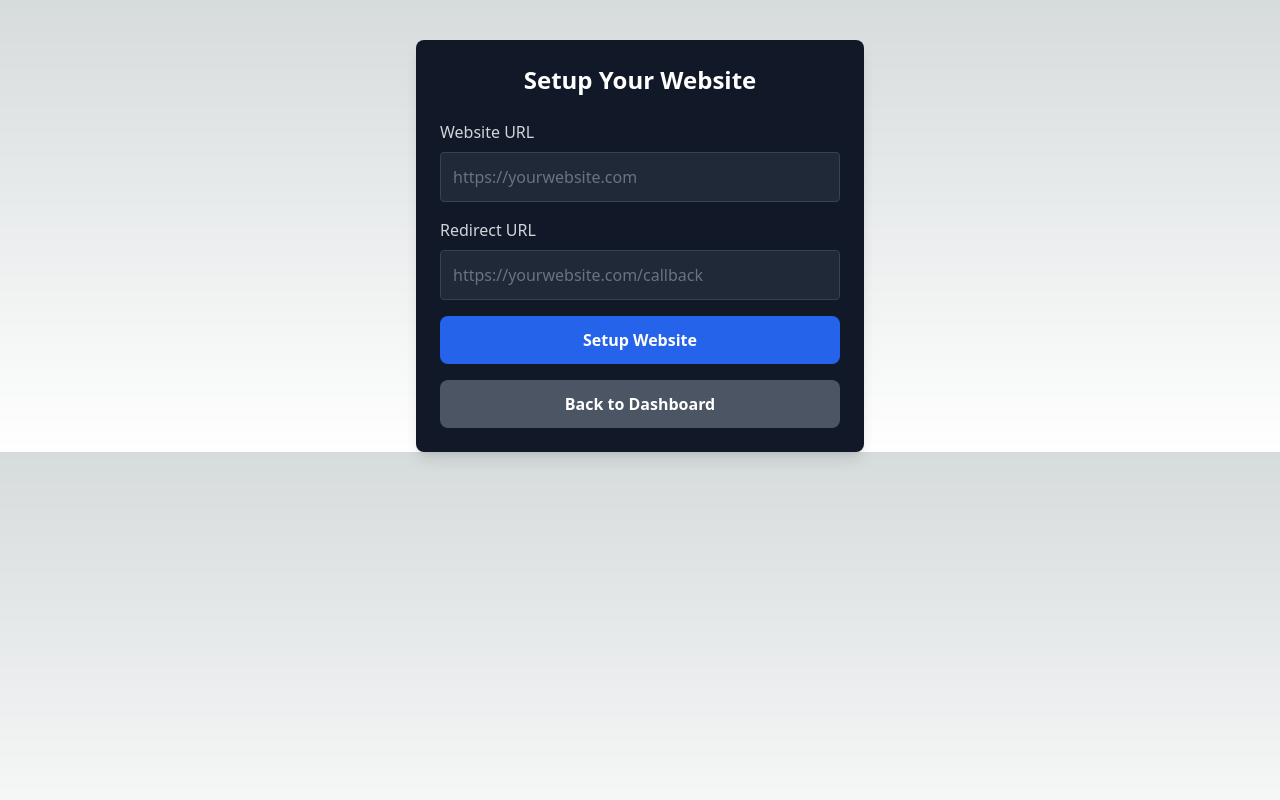
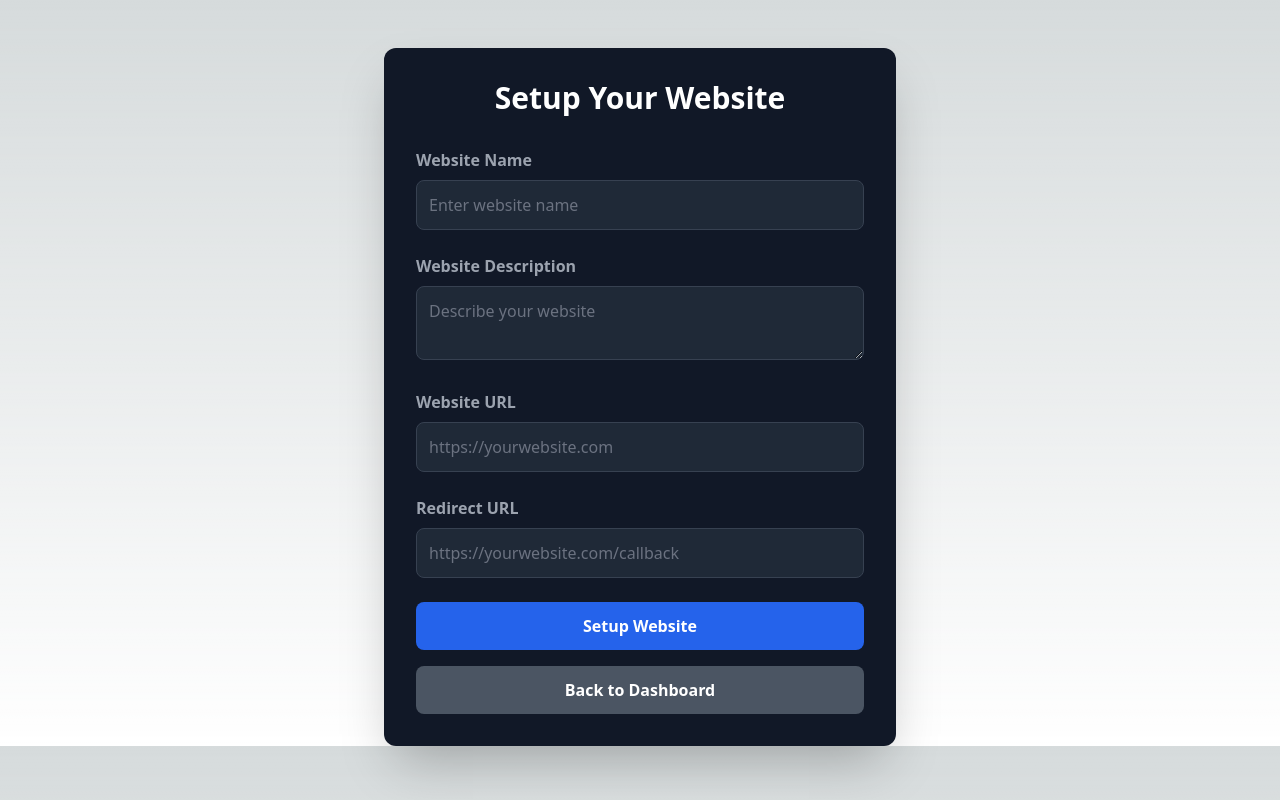
Before and after one commit to DeveloperJosh/Blues-auth, a Next.js app: page /auth/setup in a window 1280 px wide. Built offline with nearby package versions, Linux system fonts and the light colour scheme; no server answers; sample sign-in values are in the browser's storage.

Commit message:
refactor: Update crypto library import in API files

```diff
--- a/src/models/Website.js
+++ b/src/models/Website.js
@@ -1,7 +1,10 @@
+
 import mongoose from "mongoose";
 
 const WebsiteSchema = new mongoose.Schema({
     email: { type: String, required: true, unique: true },
+    name: { type: String, required: true },
+    description: { type: String, required: true },
     url: { type: String, required: true, unique: true },
     client_id: { type: String, required: true, unique: true },
     client_secret: { type: String, required: true, unique: true },
--- a/src/pages/api/auth/2fa/enable.js
+++ b/src/pages/api/auth/2fa/enable.js
@@ -1,7 +1,7 @@
 import User from "@/models/User";
 import { authenticate } from "@/lib/authMiddleware";
 import dbConnect from "@/lib/dbConnect";
-import { generateTwoFactorSecret } from "@/lib/crypo";
+import { generateTwoFactorSecret } from "@/lib/crypto";
 import { checkPermission } from "@/lib/permissionMiddleware";
 
 export default async function enableTwoFactorHandler(req, res) {
--- a/src/pages/api/auth/login.js
+++ b/src/pages/api/auth/login.js
@@ -1,7 +1,7 @@
 import dbConnect from '../../../lib/dbConnect';
 import User from '../../../models/User';
 import jwt from 'jsonwebtoken';
-import { comparePassword, verifyTwoFactorCode } from '../../../lib/crypo';
+import { comparePassword, verifyTwoFactorCode } from '../../../lib/crypto';
 import sendEmail from '@/lib/Email';
 import useragent from 'useragent';
 
--- a/src/pages/api/auth/register.js
+++ b/src/pages/api/auth/register.js
@@ -1,7 +1,7 @@
 import dbConnect from '@/lib/dbConnect';
 import User from '@/models/User';
 import Verify from '@/models/Verify';
-import { encryptPassword, generateToken } from '@/lib/crypo';
+import { encryptPassword, generateToken } from '@/lib/crypto';
 import sendEmail from '@/lib/Email';
 
 export default async function handler(req, res) {
--- a/src/pages/api/auth/reset.js
+++ b/src/pages/api/auth/reset.js
@@ -1,7 +1,7 @@
 import dbConnect from '@/lib/dbConnect';
 import User from '@/models/User';
 import Forget from '@/models/Forget';
-import { encryptPassword } from '@/lib/crypo';
+import { encryptPassword } from '@/lib/crypto';
 import sendEmail from '@/lib/Email';
 
 export default async function handler(req, res) {
--- a/src/pages/api/sso/login.js
+++ b/src/pages/api/sso/login.js
@@ -2,7 +2,7 @@ import dbConnect from '@/lib/dbConnect';
 import Website from '@/models/Website';
 import User from '@/models/User';
 import jwt from 'jsonwebtoken';
-import { comparePassword, verifyTwoFactorCode } from '@/lib/crypo';
+import { comparePassword, verifyTwoFactorCode } from '@/lib/crypto';
 import sendEmail from '@/lib/Email';
 import useragent from 'useragent';
 
@@ -69,7 +69,7 @@ export default async function handler(req, res) {
         await sendEmail(
             email,
             "Login Notification",
-            `New Login Detected<br><br>Device: ${deviceInfo}<br><br>IP Address: ${ipAddress}<br><br>You authenticated with ${website.url}`
+            `New Login Detected<br><br>Device: ${deviceInfo}<br><br>IP Address: ${ipAddress}<br><br>You authenticated with ${website.name}`
         );
 
         const redirectUrl = `${callback_url}?token=${token}`;
--- a/src/pages/auth/setup.js
+++ b/src/pages/auth/setup.js
@@ -1,130 +1,161 @@
 import { useEffect, useState } from 'react';
 import { useRouter } from 'next/router';
+import { Transition } from '@headlessui/react';
 import { toast, ToastContainer } from 'react-toastify';
 import 'react-toastify/dist/ReactToastify.css';
 
 export default function Setup() {
+    const [name, setName] = useState('');
+    const [description, setDescription] = useState('');
     const [url, setUrl] = useState('');
     const [redirect, setRedirect] = useState('');
-    const [message, setMessage] = useState('');
-    const [error, setError] = useState('');
+    const [showForm, setShowForm] = useState(true);
+    const [showPopup, setShowPopup] = useState(false);
     const router = useRouter();
 
     useEffect(() => {
         const token = localStorage.getItem('token');
-        console.log(token);
-
         if (!token) {
             toast.error('You need to log in first');
             router.push('/');
-            return;
-        }
-
-        // Make a request to the /user/me endpoint via the proxy
-        if (token) {
-            fetch('/api/proxy', {
-                method: 'POST',
-                headers: {
-                    'Content-Type': 'application/json',
-                },
-                body: JSON.stringify({
-                    endpoint: '/user/me',
-                    token, // passing the token for the proxy to use
-                    data: {},
-                }),
-            })
-                .then((res) => res.json())
-                .then((data) => {
-                    if (data.error) {
-                        throw new Error(data.message);
-                    }
-                    console.log(data);
-                })
-                .catch((err) => {
-                    console.log(err);
-                    toast.error('Invalid token. Please log in again.');
-                    localStorage.removeItem('token');
-                    router.push('/');
-                });
         }
     }, [router]);
 
     const handleSubmit = async (e) => {
         e.preventDefault();
-
-        setError('');
-        setMessage('');
+        const token = localStorage.getItem('token');
 
         try {
-            const token = localStorage.getItem('token');
             const response = await fetch('/api/sso/add', {
                 method: 'POST',
                 headers: {
                     'Content-Type': 'application/json',
                     Authorization: `Bearer ${token}`,
                 },
-                body: JSON.stringify({ url, redirect }),
+                body: JSON.stringify({ name, description, url, redirect }),
             });
 
             if (response.status === 201) {
-                setMessage('Website setup successfully');
-                toast.success('Website setup successfully!');
+                setShowForm(false);
+                setShowPopup(true);
+                setTimeout(() => {
+                    handleClosePopup();
+                }, 3000);
+            } else {
+                const errorData = await response.json();
+                toast.error(errorData.message);
             }
         } catch (err) {
-            if (err.response && err.response.data) {
-                setError(err.response.data.message);
-                toast.error(err.response.data.message);
-            } else {
-                setError('Something went wrong. Please try again.');
             toast.error('Something went wrong. Please try again.');
-            }
         }
     };
 
-    const handleBackToDashboard = () => {
+    const handleClosePopup = () => {
+        setShowPopup(false);
         router.push('/auth/dashboard');
     };
 
     return (
-        <div className="max-w-md mx-auto mt-10 p-6 bg-gray-900 rounded-lg shadow-lg text-white">
-            <h2 className="text-2xl font-bold mb-6 text-center">Setup Your Website</h2>
+        <div className="max-w-lg mx-auto mt-12 p-8 bg-gray-900 rounded-xl shadow-2xl text-white">
+            <h2 className="text-3xl font-bold mb-8 text-center">Setup Your Website</h2>
+            <Transition
+                show={showForm}
+                enter="transition-opacity duration-700"
+                enterFrom="opacity-0"
+                enterTo="opacity-100"
+                leave="transition-opacity duration-700"
+                leaveFrom="opacity-100"
+                leaveTo="opacity-0"
+            >
                 <form onSubmit={handleSubmit}>
-                <div className="mb-4">
-                    <label className="block text-gray-300 mb-2">Website URL</label>
+                    <div className="mb-6">
+                        <label className="block text-gray-400 mb-2 font-semibold">Website Name</label>
+                        <input
+                            type="text"
+                            value={name}
+                            onChange={(e) => setName(e.target.value)}
+                            className="w-full p-3 border border-gray-700 rounded-lg bg-gray-800 text-white placeholder-gray-500 focus:ring-2 focus:ring-blue-500 focus:outline-none"
+                            placeholder="Enter website name"
+                            required
+                        />
+                    </div>
+                    <div className="mb-6">
+                        <label className="block text-gray-400 mb-2 font-semibold">Website Description</label>
+                        <textarea
+                            value={description}
+                            onChange={(e) => setDescription(e.target.value)}
+                            className="w-full p-3 border border-gray-700 rounded-lg bg-gray-800 text-white placeholder-gray-500 focus:ring-2 focus:ring-blue-500 focus:outline-none"
+                            placeholder="Describe your website"
+                            required
+                        />
+                    </div>
+                    <div className="mb-6">
+                        <label className="block text-gray-400 mb-2 font-semibold">Website URL</label>
                         <input
                             type="text"
                             value={url}
                             onChange={(e) => setUrl(e.target.value)}
-                        className="w-full p-3 border border-gray-700 rounded bg-gray-800 text-white placeholder-gray-500"
+                            className="w-full p-3 border border-gray-700 rounded-lg bg-gray-800 text-white placeholder-gray-500 focus:ring-2 focus:ring-blue-500 focus:outline-none"
                             placeholder="https://yourwebsite.com"
                             required
                         />
                     </div>
-                <div className="mb-4">
-                    <label className="block text-gray-300 mb-2">Redirect URL</label>
+                    <div className="mb-6">
+                        <label className="block text-gray-400 mb-2 font-semibold">Redirect URL</label>
                         <input
                             type="text"
                             value={redirect}
                             onChange={(e) => setRedirect(e.target.value)}
-                        className="w-full p-3 border border-gray-700 rounded bg-gray-800 text-white placeholder-gray-500"
+                            className="w-full p-3 border border-gray-700 rounded-lg bg-gray-800 text-white placeholder-gray-500 focus:ring-2 focus:ring-blue-500 focus:outline-none"
                             placeholder="https://yourwebsite.com/callback"
                             required
                         />
                     </div>
-                <button
-                    type="submit"
-                    className="w-full bg-blue-600 hover:bg-blue-700 text-white p-3 rounded-lg font-semibold mb-4"
-                >
+                    <button type="submit" className="w-full bg-blue-600 hover:bg-blue-700 text-white p-3 rounded-lg font-semibold mb-4 transition-colors duration-200 focus:ring-2 focus:ring-blue-500 focus:outline-none">
                         Setup Website
                     </button>
                 </form>
+            </Transition>
+            <button onClick={() => router.push('/auth/dashboard')} className="w-full bg-gray-600 hover:bg-gray-700 text-white p-3 rounded-lg font-semibold transition-colors duration-200 focus:ring-2 focus:ring-gray-500 focus:outline-none">
+                Back to Dashboard
+            </button>
+            <ToastContainer position="top-right" autoClose={5000} hideProgressBar={false} newestOnTop closeOnClick rtl={false} pauseOnFocusLoss draggable pauseOnHover />
+
+            <Transition
+                show={showPopup}
+                enter="transition ease-out duration-300"
+                enterFrom="opacity-0 scale-95"
+                enterTo="opacity-100 scale-100"
+                leave="transition ease-in duration-200"
+                leaveFrom="opacity-100 scale-100"
+                leaveTo="opacity-0 scale-95"
+            >
+                <div className="fixed z-10 inset-0 overflow-y-auto">
+                    <div className="flex items-center justify-center min-h-screen p-4 text-center sm:block sm:p-0">
+                        <div className="fixed inset-0 bg-gray-900 bg-opacity-75 transition-opacity"></div>
+                        <span className="hidden sm:inline-block sm:align-middle sm:h-screen">&#8203;</span>
+                        <div className="inline-block align-bottom bg-white rounded-lg text-left overflow-hidden shadow-xl transform transition-all sm:my-8 sm:align-middle sm:max-w-lg sm:w-full">
+                            <div className="bg-gray-800 p-6 text-white">
+                                <h3 className="text-lg font-medium text-white">Site Added Successfully!</h3>
+                                <div className="mt-2">
+                                    <p className="text-sm text-gray-300">
+                                        Your application has been added successfully. Please check your email for the client credentials.
+                                    </p>
+                                </div>
+                            </div>
+                            <div className="bg-gray-700 px-4 py-3 sm:px-6 sm:flex sm:flex-row-reverse">
                                 <button
-                onClick={handleBackToDashboard}
-                className="w-full bg-gray-600 hover:bg-gray-700 text-white p-3 rounded-lg font-semibold"
+                                    type="button"
+                                    className="w-full inline-flex justify-center rounded-md border border-transparent shadow-sm px-4 py-2 bg-blue-600 text-base font-medium text-white hover:bg-blue-700 sm:ml-3 sm:w-auto sm:text-sm focus:ring-2 focus:ring-blue-500 focus:outline-none"
+                                    onClick={handleClosePopup}
                                 >
                                     Back to Dashboard
                                 </button>
-            <ToastContainer position="top-right" autoClose={5000} hideProgressBar={false} newestOnTop={true} closeOnClick rtl={false} pauseOnFocusLoss draggable pauseOnHover />
+                            </div>
+                        </div>
+                    </div>
+                </div>
+            </Transition>
         </div>
     );
 }
```
Also changed, not shown: src/pages/api/sso/add.js (+5 -3 lines), src/lib/crypto.js (renamed from src/lib/crypo.js). Lines whose indentation alone changed are shown as unchanged.
